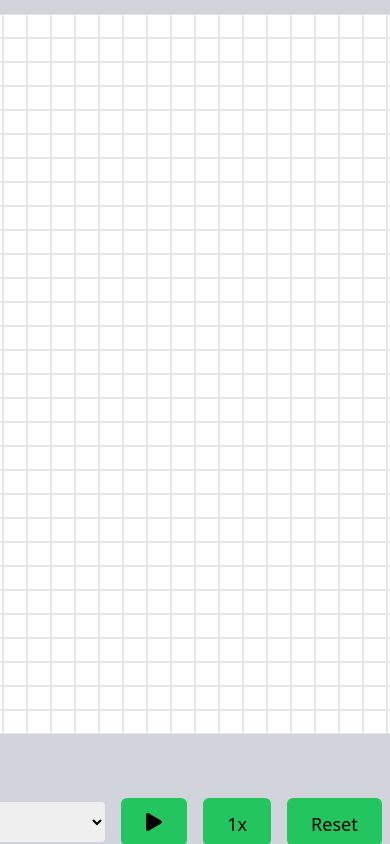
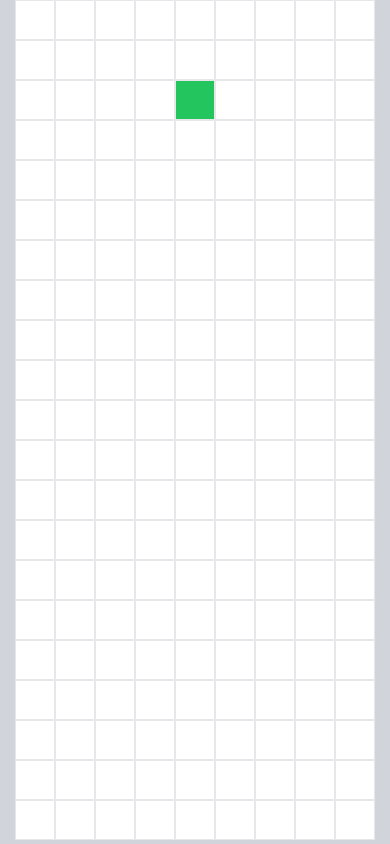
Before and after one commit to LGeoff31/Graphs, a React (Create React App) app: page / in a window 390 px wide. Built offline with nearby package versions, Linux system fonts and the light colour scheme.

Commit message:
cell resizing

```diff
--- a/src/algorithms/multibfs.js
+++ b/src/algorithms/multibfs.js
@@ -117,8 +117,6 @@ const reconstructPath = async (
   pausedRef,
   onComplete
 ) => {
-  console.log("prev1", prev1, meetingPoint1);
-  console.log("prev2", prev2, meetingPoint2);
   // Reconstruct path from meeting point to start of queue1
   let current = meetingPoint1;
   while (current) {
--- a/src/components/Homepage.js
+++ b/src/components/Homepage.js
@@ -7,22 +7,26 @@ import { dfs } from "../algorithms/dfs";
 
 // Add number tiles
 const Homepage = () => {
-  const rowSize = 30;
-  const colSize = 50;
+  const cellSize = 40;
+  const [gridDimensions, setGridDimensions] = useState({
+    rows: Math.floor(window.innerHeight / cellSize),
+    cols: Math.floor(window.innerWidth / cellSize),
+  });
 
   const [startPosition, setStartPosition] = useState({ row: 2, col: 4 });
   const [endPosition, setEndPosition] = useState({ row: 10, col: 10 });
   const [dragging, setDragging] = useState(null);
   const [selectedAlgorithm, setSelectedAlgorithm] = useState("bfs");
   const [visitedCount, setVisitedCount] = useState(0);
-
   const [paused, setPaused] = useState(true);
   const [speed, setSpeed] = useState(50);
   const speedRef = useRef(speed);
   const pausedRef = useRef(paused);
 
   const [grid, setGrid] = useState(
-    Array.from({ length: rowSize }, () => Array(colSize).fill("unvisited"))
+    Array.from({ length: gridDimensions.rows }, () =>
+      Array(gridDimensions.cols).fill("unvisited")
+    )
   );
   const bfsState = useRef({
     queue: [],
@@ -45,7 +49,9 @@ const Homepage = () => {
     pausedRef.current = true;
     setPaused(true);
     setGrid(
-      Array.from({ length: rowSize }, () => Array(colSize).fill("unvisited"))
+      Array.from({ length: gridDimensions.rows }, () =>
+        Array(gridDimensions.cols).fill("unvisited")
+      )
     );
     setVisitedCount(0);
     bfsState.current = {
@@ -70,7 +76,22 @@ const Homepage = () => {
       return "2x";
     }
   };
-
+  useEffect(() => {
+    const handleResize = () => {
+      const rows = Math.floor(window.innerHeight / cellSize);
+      const cols = Math.floor(window.innerWidth / cellSize);
+      setGridDimensions({ rows, cols });
+      setGrid(
+        Array.from({ length: gridDimensions.rows }, () =>
+          Array(gridDimensions.cols).fill("unvisited")
+        )
+      );
+    };
+    window.addEventListener("resize", handleResize);
+    return () => {
+      window.removeEventListener("resize", handleResize);
+    };
+  }, []);
   // Adjust speed
   useEffect(() => {
     speedRef.current = speed;
@@ -86,6 +107,24 @@ const Homepage = () => {
       runAlgorithm();
     }
   }, [paused]);
+  const generateMaze = () => {
+    // Initialize grid with all cells as "unvisited" (paths)
+    const newGrid = Array.from({ length: gridDimensions.rows }, () =>
+      Array(gridDimensions.cols).fill("unvisited")
+    );
+
+    // Add outer borders
+    for (let i = 0; i < gridDimensions.rows; i++) {
+      newGrid[i][0] = "wall"; // Left border
+      newGrid[i][gridDimensions.cols - 1] = "wall"; // Right border
+    }
+    for (let j = 0; j < gridDimensions.cols; j++) {
+      newGrid[0][j] = "wall"; // Top border
+      newGrid[gridDimensions.rows - 1][j] = "wall"; // Bottom border
+    }
+    setGrid(newGrid);
+  };
+
   const handleAlgorithmChange = (event) => {
     setSelectedAlgorithm(event.target.value);
   };
@@ -94,8 +133,8 @@ const Homepage = () => {
       bfs(
         startPosition,
         endPosition,
-        rowSize,
-        colSize,
+        gridDimensions.rows,
+        gridDimensions.cols,
         grid,
         setGrid,
         speedRef,
@@ -110,8 +149,8 @@ const Homepage = () => {
       multiBFS(
         startPosition,
         endPosition,
-        rowSize,
-        colSize,
+        gridDimensions.rows,
+        gridDimensions.cols,
         grid,
         setGrid,
         speedRef,
@@ -126,8 +165,8 @@ const Homepage = () => {
       dfs(
         startPosition,
         endPosition,
-        rowSize,
-        colSize,
+        gridDimensions.rows,
+        gridDimensions.cols,
         grid,
         setGrid,
         speedRef,
@@ -198,17 +237,17 @@ const Homepage = () => {
   };
 
   return (
-    <div className="flex flex-col h-screen bg-gray-300 overflow-auto justify-center">
+    <div className="bg-gray-300 h-screen">
       <div
-        className="grid  w-full  items-center justify-center mt-10"
+        className="grid justify-center"
         onMouseUp={handleMouseUp}
         onMouseMove={handleMouseMove}
       >
         {(() => {
           const rows = [];
-          for (let row = 0; row < rowSize; row++) {
+          for (let row = 0; row < gridDimensions.rows; row++) {
             const cols = [];
-            for (let col = 0; col < colSize; col++) {
+            for (let col = 0; col < gridDimensions.cols; col++) {
               const isStart =
                 row === startPosition.row && col === startPosition.col;
               const isEnd = row === endPosition.row && col === endPosition.col;
@@ -228,7 +267,7 @@ const Homepage = () => {
               cols.push(
                 <Node
                   key={`${row}-${col}`}
-                  className={`w-6 h-6 border border-grey-400 ${color}`}
+                  className={`w-10 h-10 border border-grey-400 ${color}`}
                   data-row={row}
                   data-col={col}
                   onMouseDown={(e) => {
@@ -249,7 +288,14 @@ const Homepage = () => {
           return rows;
         })()}
       </div>
-      <div class="flex items-center justify-center mt-10 gap-4">
+      {/* <div class="flex items-center justify-center mt-10 gap-4">
+        <button
+          onClick={generateMaze}
+          className="h-12 px-6 py-3 text-lg rounded-md bg-green-500 hover:bg-green-600"
+        >
+          Generate Maze
+        </button>
+
         <div className="flex justify-center">
           <select
             id="algorithmSelect"
@@ -281,7 +327,7 @@ const Homepage = () => {
           Reset
         </button>
         <p># Visited Cells: {visitedCount}</p>
-      </div>
+      </div> */}
     </div>
   );
 };
```
Also changed, not shown: src/algorithms/dijkstra.js (added).
